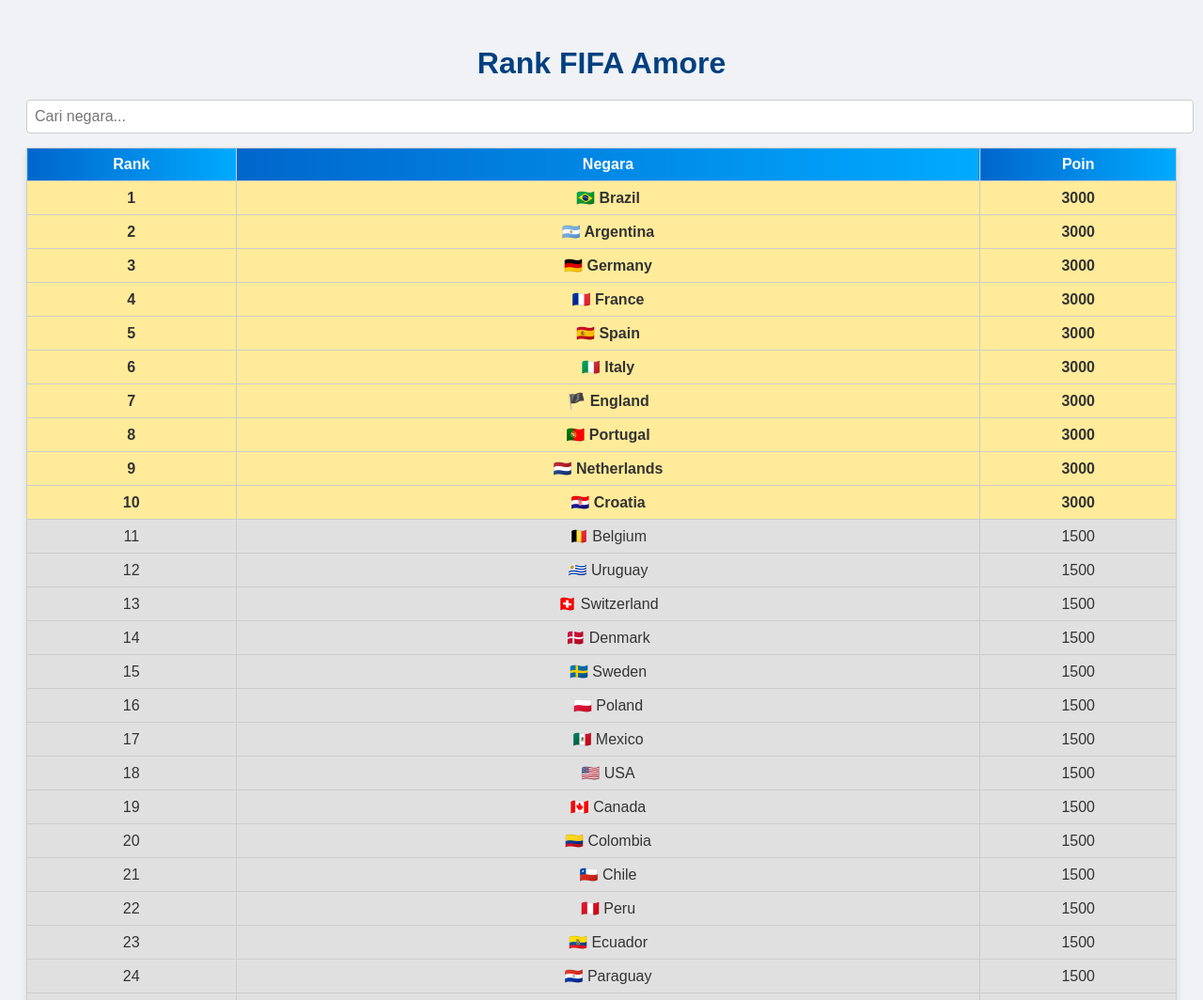
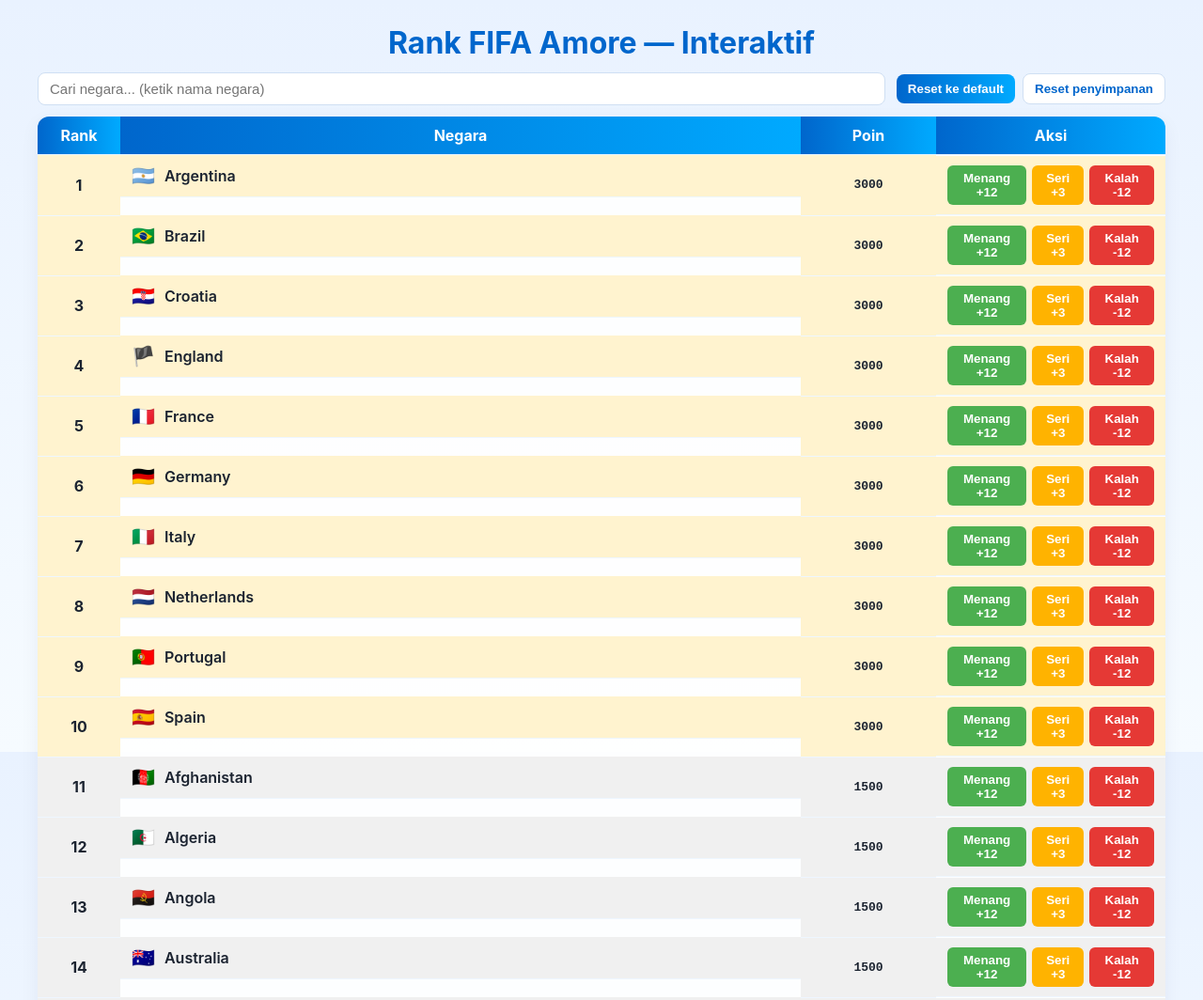
Before and after one commit to skytomefb-cyber/fifa-ranking-amore, a plain HTML site: page index.html in a window 1280 px wide. Shown: the top 1064 px of the page at 94% size. Drawn offline with Linux system fonts and the light colour scheme.

Commit message:
Update index.html

```diff
--- a/index.html
+++ b/index.html
@@ -1,82 +1,97 @@
 <!DOCTYPE html>
 <html lang="id">
 <head>
-<meta charset="UTF-8">
-<meta name="viewport" content="width=device-width, initial-scale=1.0">
-<title>Rank FIFA Amore</title>
+<meta charset="utf-8" />
+<meta name="viewport" content="width=device-width,initial-scale=1" />
+<title>Rank FIFA Amore — Interaktif</title>
 <style>
-  body {
-    font-family: Arial, sans-serif;
-    background-color: #f0f2f5;
-    color: #333;
-    padding: 20px;
+  :root{
+    --bg:#f0f2f5;
+    --card:#fff;
+    --accent1:#0066cc;
+    --accent2:#00aaff;
   }
-  h1 {
-    text-align: center;
-    color: #004080;
-    margin-bottom: 20px;
+  html,body{height:100%;margin:0;}
+  body{
+    font-family: Inter, system-ui, -apple-system, "Segoe UI", Roboto, "Helvetica Neue", Arial;
+    background: linear-gradient(180deg,#e9f2ff 0%, #f6fbff 100%);
+    color:#1b2330;
+    padding:20px;
+    box-sizing:border-box;
   }
-  #search {
-    width: 100%;
-    padding: 8px;
-    margin-bottom: 15px;
-    font-size: 16px;
-    border: 1px solid #ccc;
-    border-radius: 4px;
+  h1{ text-align:center;color:var(--accent1); margin:6px 0 12px; }
+  .topbar{max-width:1200px;margin:0 auto 12px;display:flex;gap:12px;align-items:center;justify-content:space-between;}
+  #search{flex:1;min-width:220px;padding:8px 12px;border-radius:8px;border:1px solid #cfdff3;font-size:15px;}
+  .controls{display:flex;gap:8px;align-items:center;}
+  .btn{background:linear-gradient(90deg,var(--accent1),var(--accent2));color:#fff;padding:8px 12px;border-radius:8px;border:0;cursor:pointer;font-weight:600;}
+  .btn.secondary{background:#fff;border:1px solid #cfdff3;color:var(--accent1);}
+  .card{max-width:1200px;margin:0 auto;background:rgba(255,255,255,0.9);border-radius:12px;box-shadow:0 6px 20px rgba(8,40,80,0.06);overflow:auto;}
+  table{width:100%;border-collapse:collapse;min-width:760px;}
+  th,td{padding:10px 12px;border-bottom:1px solid #eef6ff;text-align:center;vertical-align:middle;}
+  th{background:linear-gradient(90deg,var(--accent1),var(--accent2));color:#fff;position:sticky;top:0;z-index:2;}
+  tbody tr:hover td{background:#fff7e6;}
+  td.country{display:flex;gap:10px;align-items:center;justify-content:flex-start}
+  .flag{font-size:20px}
+  .name{font-weight:600}
+  .points{font-family:monospace;font-weight:700}
+  .actions{display:flex;gap:6px;justify-content:center}
+  .small-btn{padding:6px 8px;border-radius:6px;border:0;cursor:pointer;font-weight:700}
+  .win{background:#4caf50;color:#fff}       /* +12 */
+  .draw{background:#ffb300;color:#fff}      /* +3 */
+  .lose{background:#e53935;color:#fff}      /* -12 */
+  /* row color by rank */
+  tr.gold td{background:#fff3cf}
+  tr.silver td{background:#f0f0f0}
+  tr.blue td{background:#e9f9ff}
+  /* responsive */
+  @media (max-width:820px){
+    .country{flex-direction:column;align-items:center}
+    th:nth-child(1),td:nth-child(1){display:none} /* hide rank column on very small screens if present */
   }
-  table {
-    width: 100%;
-    border-collapse: collapse;
-    box-shadow: 0 4px 8px rgba(0,0,0,0.1);
-  }
-  th, td {
-    border: 1px solid #ccc;
-    padding: 8px;
-    text-align: center;
-  }
-  th {
-    background: linear-gradient(90deg, #0066cc, #00aaff);
-    color: #fff;
-    font-size: 16px;
-  }
-  tr:nth-child(even) td { background-color: #e6f2ff; }
-  tr:hover td { background-color: #ffe680; }
-  td { background-color: #fff; word-wrap: break-word; }
-
-  /* Tambahan warna rank */
-  tr.gold td { background-color: #ffeb99 !important; font-weight: bold; }   /* Rank 1–10 */
-  tr.silver td { background-color: #e0e0e0 !important; }                   /* Rank 11–50 */
-  tr.blue td { background-color: #d9f1ff !important; }                     /* Rank 51–150 */
+  .note{max-width:1200px;margin:12px auto;color:#445; font-size:14px}
+  .reset{background:#fff;border:1px solid #cfdff3;color:var(--accent1);padding:8px 10px;border-radius:8px;cursor:pointer}
 </style>
 </head>
 <body>
 
-<h1>Rank FIFA Amore</h1>
-<input type="text" id="search" placeholder="Cari negara...">
+<h1>Rank FIFA Amore — Interaktif</h1>
+<div class="topbar">
+  <input id="search" placeholder="Cari negara... (ketik nama negara)" />
+  <div class="controls">
+    <button class="btn" id="resetView">Reset ke default</button>
+    <button class="btn secondary" id="resetStorage" title="Kembalikan semua poin ke nilai awal">Reset penyimpanan</button>
+  </div>
+</div>
 
-<table id="rankingTable">
+<div class="card" id="card">
+  <table id="rankingTable" aria-label="Ranking FIFA Amore">
     <thead>
       <tr>
-    <th>Rank</th>
+        <th style="width:64px">Rank</th>
         <th>Negara</th>
-    <th>Poin</th>
+        <th style="width:120px">Poin</th>
+        <th style="width:220px">Aksi</th>
       </tr>
     </thead>
     <tbody></tbody>
   </table>
+</div>
+
+<p class="note">Klik <strong>Menang</strong> (+12), <strong>Seri</strong> (+3), atau <strong>Kalah</strong> (−12) di tiap baris. Perubahan disimpan di browser (localStorage).</p>
 
 <script>
-// Negara dengan 3000 poin
-const topCountries = ["Spain","France","Argentina","England","Portugal","Brazil","Netherlands","Germany","Croatia","Italy"];
+/* ---------- DATA: 150 negara unik ---------- */
+/* Top 10 yang akan dapat 3000 poin */
+const TOP10 = ["Spain","France","Argentina","England","Portugal","Brazil","Netherlands","Germany","Croatia","Italy"];
 
-// Semua negara (150 unik)
-const countries = [
+/* List 150 negara unik (nama & flag emoji) */
+const COUNTRIES = [
 { name:"Brazil", flag:"🇧🇷" },{ name:"Argentina", flag:"🇦🇷" },{ name:"Germany", flag:"🇩🇪" },
 { name:"France", flag:"🇫🇷" },{ name:"Spain", flag:"🇪🇸" },{ name:"Italy", flag:"🇮🇹" },
 { name:"England", flag:"🏴" },{ name:"Portugal", flag:"🇵🇹" },{ name:"Netherlands", flag:"🇳🇱" },
 { name:"Croatia", flag:"🇭🇷" },{ name:"Belgium", flag:"🇧🇪" },{ name:"Uruguay", flag:"🇺🇾" },
 { name:"Switzerland", flag:"🇨🇭" },{ name:"Denmark", flag:"🇩🇰" },{ name:"Sweden", flag:"🇸🇪" },
-{ name:"Poland", flag:"🇵🇱" },{ name:"Mexico", flag:"🇲🇽" },{ name:"USA", flag:"🇺🇸" },
+{ name:"Poland", flag:"🇵🇱" },{ name:"Mexico", flag:"🇲🇽" },{ name:"United States", flag:"🇺🇸" },
 { name:"Canada", flag:"🇨🇦" },{ name:"Colombia", flag:"🇨🇴" },{ name:"Chile", flag:"🇨🇱" },
 { name:"Peru", flag:"🇵🇪" },{ name:"Ecuador", flag:"🇪🇨" },{ name:"Paraguay", flag:"🇵🇾" },
 { name:"Venezuela", flag:"🇻🇪" },{ name:"Japan", flag:"🇯🇵" },{ name:"South Korea", flag:"🇰🇷" },
@@ -116,35 +131,115 @@
 { name:"Tuvalu", flag:"🇹🇻" },{ name:"Kiribati", flag:"🇰🇮" },{ name:"Brunei", flag:"🇧🇳" }
 ];
 
-// Tambahkan poin sesuai kategori
-countries.forEach(c => {
-  c.points = topCountries.includes(c.name) ? 3000 : 1500;
+/* ---------- default points (top10=3000, others=1500) ---------- */
+const DEFAULT_POINTS = {};
+COUNTRIES.forEach(c => DEFAULT_POINTS[c.name] = TOP10.includes(c.name) ? 3000 : 1500);
+
+/* localStorage key */
+const STORAGE_KEY = "amore_fifa_points_v1";
+
+/* load saved or use default */
+function loadPoints(){
+  try{
+    const raw = localStorage.getItem(STORAGE_KEY);
+    if(raw){
+      const parsed = JSON.parse(raw);
+      // ensure all countries exist (if new code added)
+      COUNTRIES.forEach(c => {
+        if(!(c.name in parsed)) parsed[c.name] = DEFAULT_POINTS[c.name];
+      });
+      return parsed;
+    }
+  }catch(e){ console.warn("loadPoints failed",e); }
+  // fallback
+  return {...DEFAULT_POINTS};
+}
+
+/* save */
+function savePoints(map){
+  try{ localStorage.setItem(STORAGE_KEY, JSON.stringify(map)); }catch(e){ console.warn("savePoints failed",e); }
+}
+
+/* initial data */
+let points = loadPoints();
+
+/* render function (sort by points desc) */
+function renderTable(filter=""){
+  const tbody = document.querySelector("#rankingTable tbody");
+  tbody.innerHTML = "";
+  // Create array with current points
+  const arr = COUNTRIES.map(c => ({ name:c.name, flag:c.flag, points: points[c.name] ?? DEFAULT_POINTS[c.name] }));
+  // sort
+  arr.sort((a,b) => b.points - a.points || a.name.localeCompare(b.name));
+  // render rows
+  arr.forEach((c,i) => {
+    if(filter && !c.name.toLowerCase().includes(filter.toLowerCase())) return;
+    const tr = document.createElement("tr");
+    // color classes: gold (1-10), silver (11-50), blue (51+)
+    if(i < 10) tr.classList.add("gold");
+    else if(i < 50) tr.classList.add("silver");
+    else tr.classList.add("blue");
+    tr.innerHTML = `
+      <td style="font-weight:700">${i+1}</td>
+      <td class="country"><span class="flag">${c.flag}</span><span class="name">${c.name}</span></td>
+      <td class="points" data-name="${c.name}">${c.points}</td>
+      <td class="actions">
+        <button class="small-btn win" data-action="win" data-name="${c.name}" title="+12">Menang +12</button>
+        <button class="small-btn draw" data-action="draw" data-name="${c.name}" title="+3">Seri +3</button>
+        <button class="small-btn lose" data-action="lose" data-name="${c.name}" title="-12">Kalah -12</button>
+      </td>
+    `;
+    tbody.appendChild(tr);
+  });
+  attachActionHandlers();
+}
+
+/* attach handlers for action buttons */
+function attachActionHandlers(){
+  document.querySelectorAll("#rankingTable button[data-action]").forEach(btn => {
+    btn.onclick = () => {
+      const name = btn.getAttribute("data-name");
+      const action = btn.getAttribute("data-action");
+      if(!name || !action) return;
+      let delta = 0;
+      if(action === "win") delta = 12;
+      else if(action === "draw") delta = 3;
+      else if(action === "lose") delta = -12;
+      // apply
+      const current = Number(points[name] ?? DEFAULT_POINTS[name] ?? 1500);
+      let next = current + delta;
+      if(next < 0) next = 0;
+      points[name] = next;
+      savePoints(points);
+      renderTable(document.getElementById("search").value.trim());
+    };
+  });
+}
+
+/* reset storage to defaults */
+document.getElementById("resetStorage").addEventListener("click", () => {
+  if(!confirm("Reset semua poin ke nilai awal (top10=3000, lainnya=1500)?")) return;
+  points = {...DEFAULT_POINTS};
+  savePoints(points);
+  renderTable(document.getElementById("search").value.trim());
 });
 
-// Urutkan dari poin tertinggi ke terendah
-countries.sort((a,b) => b.points - a.points);
+/* reset view only (re-render from current storage) */
+document.getElementById("resetView").addEventListener("click", () => {
+  points = loadPoints();
+  renderTable(document.getElementById("search").value.trim());
+});
 
-// Render tabel + warna rank
-const tableBody = document.querySelector("#rankingTable tbody");
-function renderTable(filter="") {
-  tableBody.innerHTML = "";
-  countries.forEach((c,i) => {
-    if(c.name.toLowerCase().includes(filter.toLowerCase())) {
-      const row = document.createElement("tr");
-      if(i < 10) row.classList.add("gold");
-      else if(i < 50) row.classList.add("silver");
-      else row.classList.add("blue");
-      row.innerHTML = `<td>${i+1}</td><td>${c.flag} ${c.name}</td><td>${c.points}</td>`;
-      tableBody.appendChild(row);
-    }
+/* search */
+document.getElementById("search").addEventListener("input", e => {
+  renderTable(e.target.value.trim());
 });
-}
+
+/* initial render */
 renderTable();
 
-// Filter pencarian
-document.getElementById("search").addEventListener("input", e => {
-  renderTable(e.target.value);
-});
+/* ensure points persist on page unload (redundant but safe) */
+window.addEventListener("beforeunload", () => savePoints(points));
 </script>
 
 </body>
```
Lines whose indentation alone changed are shown as unchanged.
